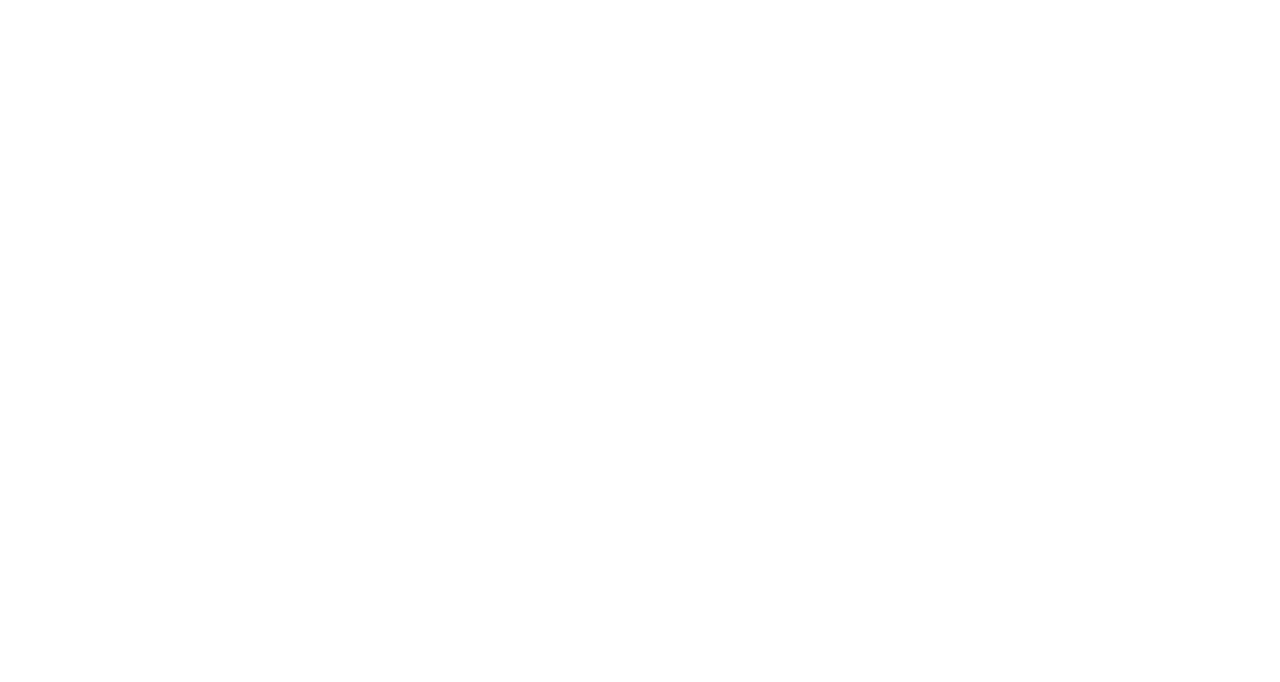
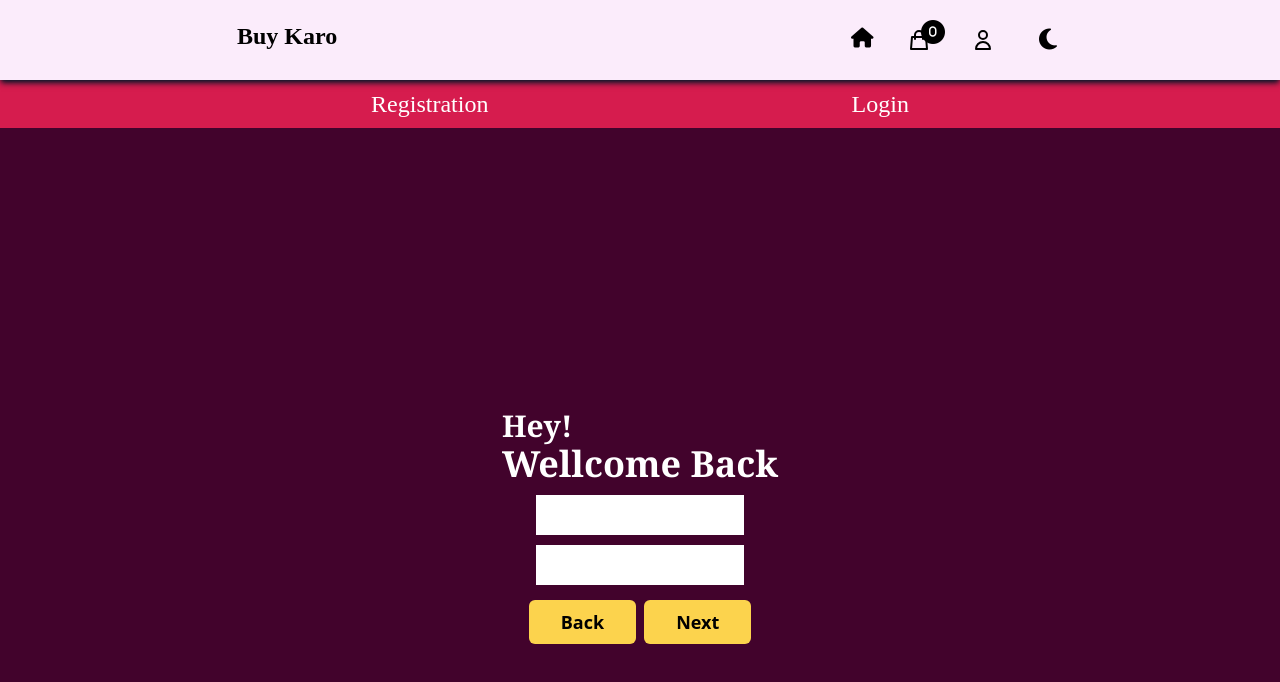
Before and after one commit to subhajit20/e-marcket, a React (Create React App) app: page /user/registration in a window 1280 px wide. Before the commit this address had no page. Shown: the top 682 px of the page. Built offline with nearby package versions, Linux system fonts and the light colour scheme.

Commit message:
Making multistep from for regitration section Date::20/08/2022

```diff
--- a/src/App.js
+++ b/src/App.js
@@ -4,6 +4,9 @@ import { Routes, Route } from 'react-router-dom';
 import HomeNavigation from './components/HomeNavigation';
 import Individualproduct from './components/Individualproduct';
 import Mycart from './components/Mycart';
+import User from './components/User/User';
+import RegistrationForm from './components/User/RegistrationForm';
+import Login from './components/User/Login_Form';
 
 function App() {
   return (
@@ -13,7 +16,12 @@ function App() {
         <Route path='/product/*' element={<Individualproduct />} />
         <Route path='/mycart' element={<Mycart />} />
         <Route path='/products/*' element={<h1 className='relative top-32'>Single</h1>} />
+        <Route element={<User/>} >
+          <Route path='/user/registration' element={<RegistrationForm/>}/>
+          <Route path='/user/login' element={<Login/>}/>
+        </Route>
       </Route>
+      <Route path="*" element={<h1 className='text-4xl'>No Page Found !! 404</h1>} />
     </Routes>
   );
 }
--- /dev/null
+++ b/src/FormReducer/MultistepFormReducer.js
@@ -0,0 +1,33 @@
+import React,{useReducer,createContext} from "react";
+
+let initialstate = {
+    firstname:"",
+    lastname:"",
+    middlename:"",
+    username:"",
+    u_email:"",
+    password:"",
+    address:"",
+}
+
+const MultistepFormReducer = (state,action) =>{
+    switch(action.type){
+        case "HANDLE INPUT":
+            return {
+                ...state,
+                [action.field]:[action.payload]
+            }
+        default :
+            return state;
+    }
+}
+
+export const useMultistepFormContext = createContext();
+const MultistepFormContext = ({children}) =>{
+    const [state,dispatch] = useReducer(MultistepFormReducer,initialstate);
+    return <useMultistepFormContext.Provider value={{mystate:state,dispatcher:dispatch}}>
+        {children}
+    </useMultistepFormContext.Provider>
+}
+
+export default MultistepFormContext;
--- a/src/components/Navbar.js
+++ b/src/components/Navbar.js
@@ -41,7 +41,7 @@ function Navbar() {
                     <li className={`cursor-pointer sm:p-2  sm:mr-2 text-${state.darkmode.text_color} sm:text-${state.darkmode.text_color}`}><Link to="/mycart"><svg xmlns="http://www.w3.org/2000/svg" className="h-6 w-10 sm:h-6 sm:w-6 hover:text-2xl transition-all duration-300" fill="none" viewBox="0 0 24 24" stroke="currentColor" strokeWidth={2}>
                         <path strokeLinecap="round" strokeLinejoin="round" d="M16 11V7a4 4 0 00-8 0v4M5 9h14l1 12H4L5 9z" />
                     </svg><i className={`mx-4 fa-solid fa-circle sm:absolute sm:bottom-8 sm:left-[86px] sm:text-2xl relative bottom-7 left-1 `}><p className={`sm:absolute sm:bottom-[8px] sm:left-2 bottom-[16px] left-1 ${state.darkmode.carttext} text-xs relative `}>{mystate.prod.length}</p></i></Link></li>
-                    <li className={`sm:py-2 font-medium transition-all hover:bg-slate-400 hover:text-white hover:rounded-full rounded-3xl  duration-500 sm:text-xl sm:px-2 mx-4  text-${state.darkmode.text_color} sm:text-${state.darkmode.text_color}`}><Link to="/" ><svg xmlns="http://www.w3.org/2000/svg" className="h-6 w-10 sm:h-6 sm:w-6" fill="none" viewBox="0 0 24 24" stroke="currentColor" strokeWidth="2">
+                    <li className={`sm:py-2 font-medium transition-all hover:bg-slate-400 hover:text-white hover:rounded-full rounded-3xl  duration-500 sm:text-xl sm:px-2 mx-4  text-${state.darkmode.text_color} sm:text-${state.darkmode.text_color}`}><Link to="/user/registration" ><svg xmlns="http://www.w3.org/2000/svg" className="h-6 w-10 sm:h-6 sm:w-6" fill="none" viewBox="0 0 24 24" stroke="currentColor" strokeWidth="2">
                         <path strokeLinecap="round" strokeLinejoin="round" d="M16 7a4 4 0 11-8 0 4 4 0 018 0zM12 14a7 7 0 00-7 7h14a7 7 0 00-7-7z" />
                     </svg></Link></li>
                     <li className="cursor-pointer  font-medium transition-all rounded-3xl duration-500 sm:text-xl sm:px-3 sm:text-[#000000]" onClick={changeTheme}>{theme === false ? <i className={`fa-solid fa-moon text-xl sm:text-2xl text-${state.darkmode.text_color} hover:text-2xl transition-all duration-300 px-0 sm:px-2 py-0 sm:py-[0.2rem] hover:bg-slate-400 rounded-full hover:text-white`}></i> : <i className={`fa-solid fa-sun text-xl sm:text-2xl text-${state.darkmode.text_color} hover:text-2xl transition-all duration-300 px-0 sm:px-2 py-0 sm:py-[0.2rem]  hover:bg-slate-400 rounded-full`}></i>}</li>
--- /dev/null
+++ b/src/components/User/Login_Form.js
@@ -0,0 +1,9 @@
+import React from "react";
+
+function Login(){
+    return <div className="relative top-20">
+        <h1>Hellow This is Login Form...</h1>
+    </div>
+}
+
+export default Login;
--- /dev/null
+++ b/src/components/User/MultistepForm/Form1.js
@@ -0,0 +1,13 @@
+import React,{useContext} from "react";
+import {useMultistepFormContext} from '../../../FormReducer/MultistepFormReducer';
+
+function Form1(){
+    const data = useContext(useMultistepFormContext);
+    console.log(data)
+    return <div className="flex flex-col w-52 h-28 justify-evenly">
+        <input type="text" name="username"  className="p-2"/>
+        <input type="text" name="u_email" className="p-2"/>
+    </div>
+}
+
+export default Form1;
--- /dev/null
+++ b/src/components/User/MultistepForm/Form2.js
@@ -0,0 +1,10 @@
+import React from "react";
+
+function Form2(){
+    return <div className="flex flex-col w-52 h-28 justify-evenly">
+        <input type="text" name="username"  className="p-2"/>
+        <input type="text" name="u_email" className="p-2"/>
+    </div>
+}
+
+export default Form2;
--- /dev/null
+++ b/src/components/User/MultistepForm/FormHeading.js
@@ -0,0 +1,10 @@
+import React from "react";
+
+function FormHeading(){
+    return <div className="text-white flex flex-col font-serif font-bold">
+        <span className="font-bold text-3xl">Hey!</span>
+        <span className="font-bold text-4xl">Wellcome Back </span>
+    </div>
+}
+
+export default FormHeading;
--- /dev/null
+++ b/src/components/User/RegistrationForm.js
@@ -0,0 +1,30 @@
+import React from "react";
+import Form1 from "./MultistepForm/Form1";
+// import Form2 from "./MultistepForm/Form2";
+import {Fade} from 'react-awesome-reveal';
+import FormHeading from './MultistepForm/FormHeading'
+import MultistepFormContext from '../../FormReducer/MultistepFormReducer';
+
+function RegistrationForm(){
+    return  <MultistepFormContext><div className="bg-[#42032C] h-screen flex flex-col justify-center items-center">
+                <Fade direction="down">
+                <FormHeading/>
+                </Fade>
+                <Fade direction="left">
+                    <Form1 />
+                </Fade>
+                {/* <Form2/> */}
+                <Fade direction="up">
+
+                    <div className="flex">
+                    <button className="px-8 py-2 m-1 bg-amber-300 text-black rounded-md transition-all duration-300 hover:bg-orange-600 hover:text-white font-sans font-bold text-lg">Back</button>
+                    <button className="px-8 py-2 m-1 bg-amber-300 text-black rounded-md transition-all duration-300 hover:bg-orange-600 hover:text-white font-sans font-bold text-lg">Next</button>
+                    <button className="px-8 py-2 m-1 bg-amber-300 text-black rounded-md hidden transition-all duration-300 hover:bg-orange-600 hover:text-white font-sans font-bold text-lg">Submit</button>
+                </div>
+                </Fade>
+            </div>
+            </MultistepFormContext>
+
+}
+
+export default RegistrationForm;
--- /dev/null
+++ b/src/components/User/User.js
@@ -0,0 +1,14 @@
+import React from "react";
+import {Link,Outlet,} from 'react-router-dom';
+function User(){
+    return <div className="relative top-20">
+            <div className="flex justify-between sm:justify-evenly bg-[#D61C4E] p-2 font-mono">
+                <Link to='/user/registration' className="text-white text-2xl">Registration</Link>
+                <Link to='/user/login' className="text-white text-2xl">Login</Link>
+            </div>
+
+            <Outlet/>
+    </div>
+}
+
+export default User;
--- a/tailwind.config.js
+++ b/tailwind.config.js
@@ -1,7 +1,13 @@
 module.exports = {
   content: ["./src/**/*.{js,jsx,ts,tsx}"],
   theme: {
-    extend: {},
+    fontFamily: {
+      'sans': ['ui-sans-serif', 'system-ui'],
+      'serif': ['ui-serif', 'Georgia'],
+      'mono': ['ui-monospace', 'SFMono-Regular'],
+      'display': ['Oswald'],
+      'body': ['"Open Sans"'],
+    }
   },
   plugins:  [
     require('tailwind-scrollbar')
```
Also changed, not shown: 1 other file (tests, documents, lock files or other folders).
